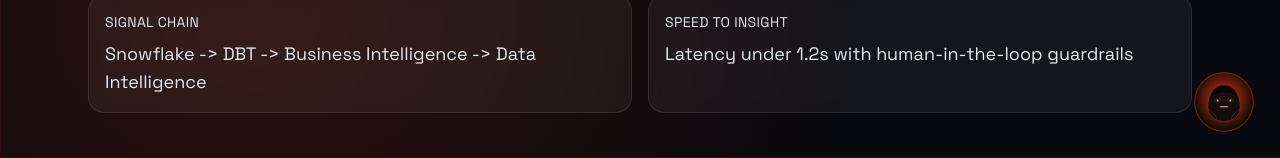
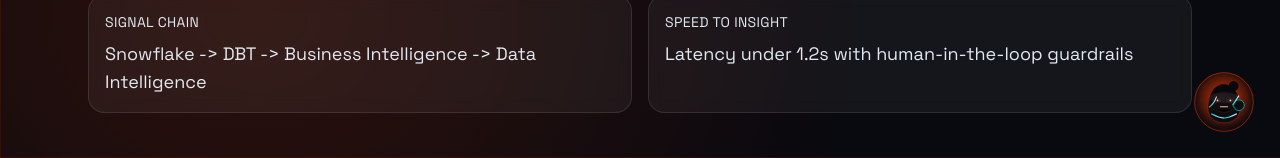
Before and after one commit to vchandrasekaran/venky-portfolio, a Next.js app: page / in a window 1280 px wide. Shown: the part 642-800 px from the top of the page. Built offline with nearby package versions, Linux system fonts and the light colour scheme.

Commit message:
feat(assistant): Expand mode with humanoid portrait (cheek/jaw shading, bun, visor glare, suit lines, identity disc); pointer beam overlay after nav

```diff
--- a/components/assistant/AssistantAvatar.tsx
+++ b/components/assistant/AssistantAvatar.tsx
@@ -38,9 +38,9 @@
     return () => clearInterval(id);
   }, [speaking]);
 
-  const irisOffsetX = Math.max(-2, Math.min(2, gaze.x * 2));
-  const irisOffsetY = Math.max(-1.5, Math.min(1.5, gaze.y * 1.5));
-  const headTilt = `rotate(${gaze.x * 3} ${60} ${60})`;
+  const irisOffsetX = Math.max(-2.5, Math.min(2.5, gaze.x * 2.5));
+  const irisOffsetY = Math.max(-2, Math.min(2, gaze.y * 2));
+  const headTilt = `rotate(${gaze.x * 4} ${60} ${62})`;
 
   return (
     <svg viewBox="0 0 120 120" className="h-full w-full" aria-hidden>
@@ -50,15 +50,25 @@
           <stop offset="65%" stopColor="rgba(255,59,0,0.25)" />
           <stop offset="100%" stopColor="transparent" />
         </radialGradient>
+        <linearGradient id="suitLine" x1="0%" x2="100%">
+          <stop offset="0%" stopColor="rgba(0,229,255,0.95)" />
+          <stop offset="100%" stopColor="rgba(255,255,255,0.95)" />
+        </linearGradient>
       </defs>
 
       <circle cx="60" cy="60" r="56" fill="url(#aresGlow)" />
       <g transform={headTilt}>
         <circle cx="60" cy="60" r="55" fill="none" stroke="rgba(255,59,0,0.6)" strokeWidth="1.5" />
         {/* head */}
-        <path d="M30,70 C30,40 45,28 60,28 C75,28 90,40 90,70 C90,86 78,96 60,96 C42,96 30,86 30,70Z" fill="rgba(10,12,16,0.92)" stroke="rgba(255,59,0,0.5)" />
+        <path d="M30,72 C30,40 45,26 60,26 C75,26 90,40 90,72 C90,88 78,99 60,99 C42,99 30,88 30,72Z" fill="rgba(10,12,16,0.95)" stroke="rgba(255,59,0,0.5)" />
+        {/* hair bun silhouette */}
+        <circle cx="78" cy="30" r="10" fill="rgba(7,8,12,0.95)" stroke="rgba(255,59,0,0.4)" />
         {/* hair plate */}
-        <path d="M36,48 C40,34 52,30 60,30 C68,30 80,34 84,48 C76,44 66,41.5 60,41.5 C54,41.5 44,44 36,48Z" fill="rgba(6,7,10,0.95)" />
+        <path d="M36,46 C40,32 52,28 60,28 C68,28 80,32 84,46 C76,42 66,39.5 60,39.5 C54,39.5 44,42 36,46Z" fill="rgba(6,7,10,0.96)" />
+        {/* cheek highlights and jawline */}
+        <path d="M44,64 C46,60 48,58 52,57" stroke="rgba(255,200,180,0.25)" />
+        <path d="M76,64 C74,60 72,58 68,57" stroke="rgba(255,200,180,0.25)" />
+        <path d="M46,74 C50,78 54,79 60,79 C66,79 70,78 74,74" stroke="rgba(255,200,180,0.18)" />
 
         {/* eyesockets */}
         <rect x="42" y="54.5" width="12" height="5" rx="2.5" fill="rgba(18,20,26,1)" stroke="rgba(255,59,0,0.35)" />
@@ -72,10 +82,17 @@
 
         {/* mouth */}
         <rect x="52" y="68" width="16" height={mouth} rx="2" fill={speaking ? 'rgba(255,59,0,0.95)' : 'rgba(255,200,180,0.95)'} />
+        {/* visor glare */}
+        <ellipse cx="60" cy="52" rx="28" ry="10" fill="rgba(255,255,255,0.06)" />
 
-        {/* shoulder streaks */}
-        <path d="M30,74 C38,78 44,84 47,92" stroke="rgba(255,59,0,0.6)" strokeWidth="1.2" />
-        <path d="M90,74 C82,78 76,84 73,92" stroke="rgba(255,59,0,0.6)" strokeWidth="1.2" />
+        {/* upper suit + identity disc */}
+        <circle cx="88" cy="66" r="10" fill="rgba(10,12,16,0.9)" stroke="rgba(0,229,255,0.75)" strokeWidth="1.5" />
+        <circle cx="88" cy="66" r="6" fill="none" stroke="rgba(255,255,255,0.95)" strokeWidth="1" className="animate-spin-slow" />
+        {/* glowing suit lines */}
+        <path d="M32,70 C40,64 44,56 46,50" stroke="url(#suitLine)" strokeWidth="2" />
+        <path d="M88,48 C84,54 80,60 76,66" stroke="url(#suitLine)" strokeWidth="2" />
+        <path d="M36,82 C44,86 52,90 60,90" stroke="url(#suitLine)" strokeWidth="2" />
+        <path d="M84,82 C76,86 68,90 60,90" stroke="url(#suitLine)" strokeWidth="2" />
       </g>
     </svg>
   );
```
